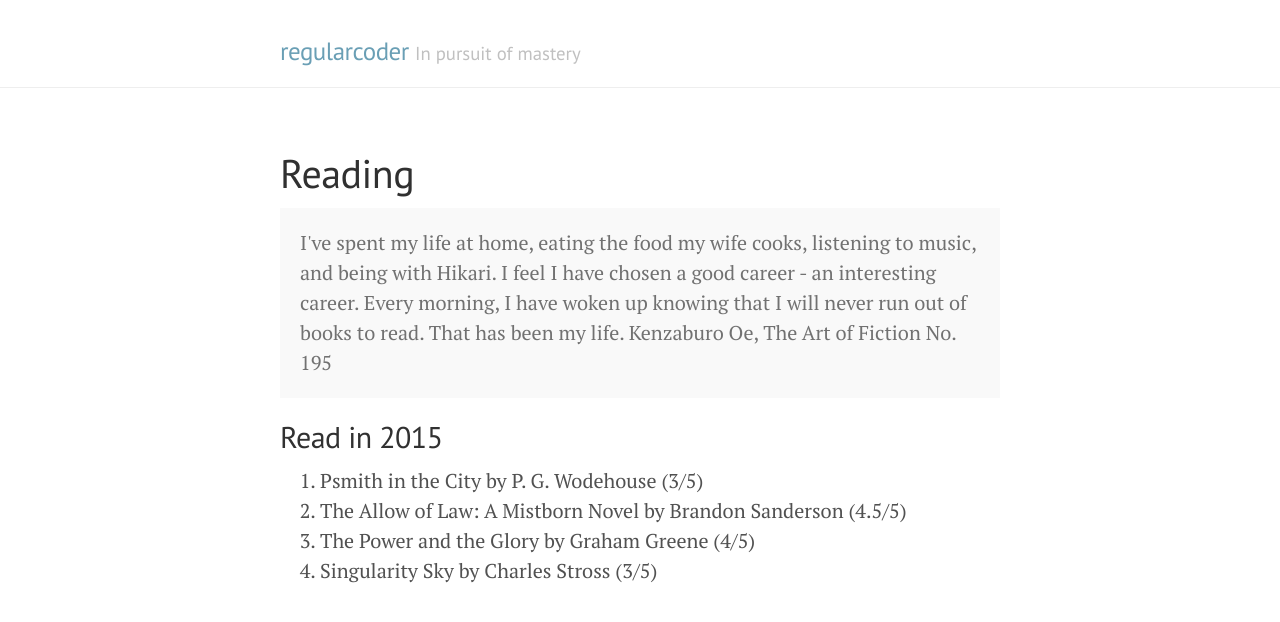
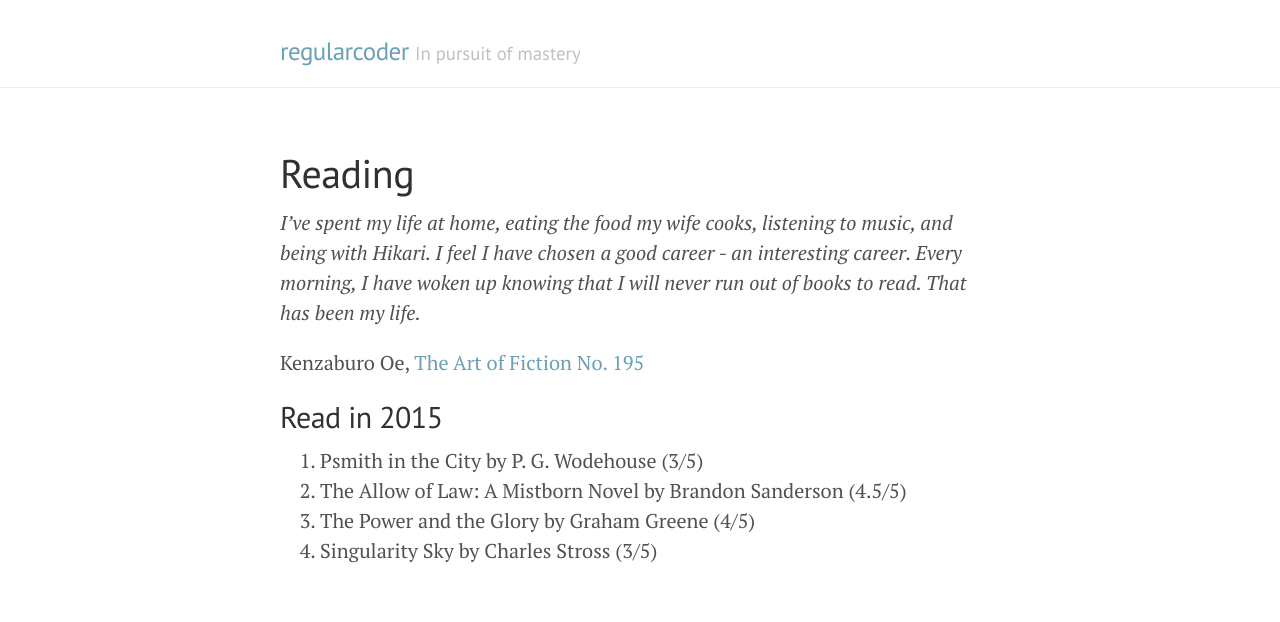
Before and after one commit to regularcoder/regularcoder, a Jekyll site: the page built from reading.md, in a window 1280 px wide, cut to the strip 104-726 px from the top of the page. Built offline with Jekyll 4.4.1, drawn with Linux system fonts in a browser that asks for light colours; Markdown is read by kramdown in place of the engine named in the settings; some of the changed lines change nothing that is shown.

Commit message:
Few cosmetic changes to the quote on reading page

```diff
--- a/reading.md
+++ b/reading.md
@@ -4,11 +4,9 @@ title: Reading
 ---
 
 
-<p class="message">
-I've spent my life at home, eating the food my wife cooks, listening to music, and being with Hikari. I feel I have chosen a good career - an interesting career. Every morning, I have woken up knowing that I will never run out of books to read. That has been my life.
+*I've spent my life at home, eating the food my wife cooks, listening to music, and being with Hikari. I feel I have chosen a good career - an interesting career. Every morning, I have woken up knowing that I will never run out of books to read. That has been my life.*
 
-Kenzaburo Oe, The Art of Fiction No. 195
-</p>
+Kenzaburo Oe, [The Art of Fiction No. 195](http://www.theparisreview.org/interviews/5816/the-art-of-fiction-no-195-kenzaburo-oe)
 
 ## Read in 2015
 
```
